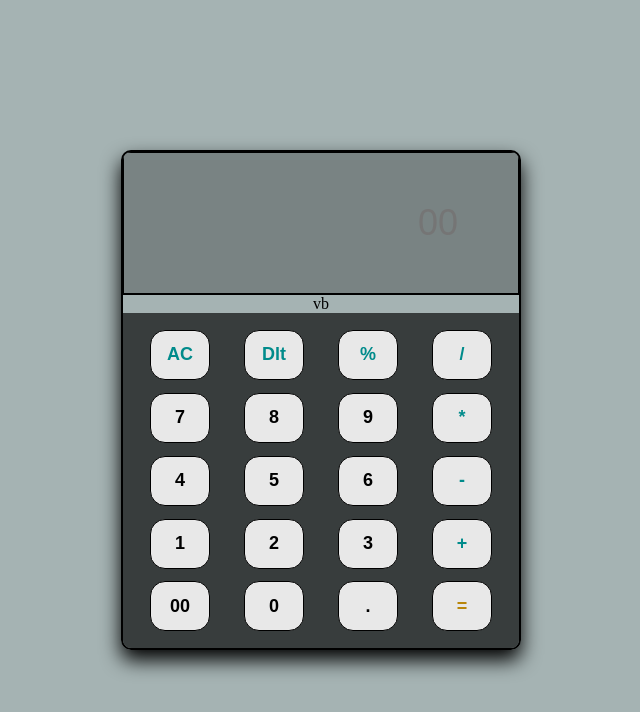
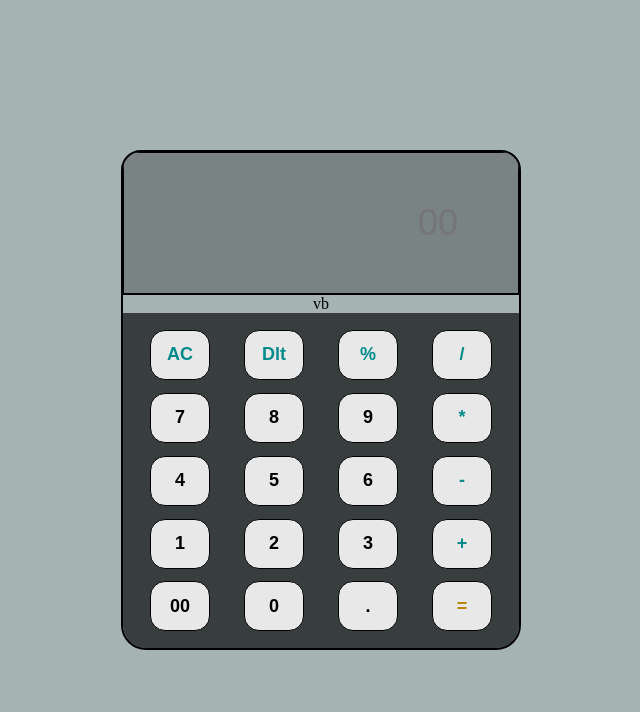
Before and after one commit to jaydipchuahan/calculator.jaydip, a plain HTML site: page Index.html in a window 1280 px wide. Shown: the whole page, without its empty margins (319-959 px from the left). Drawn offline with Linux system fonts and the light colour scheme.

Commit message:
Update style.css

```diff
--- a/style.css
+++ b/style.css
@@ -14,8 +14,7 @@ body{
     width: 400px ;
     height: 500px;
     overflow: hidden;
-    box-shadow: 0 10px 20px black;
-    border-radius: 10px;
+    border-radius: 20px 20px 25px 25px;
     border: 2px solid black;
     display: flex;
     justify-content: center;
```
